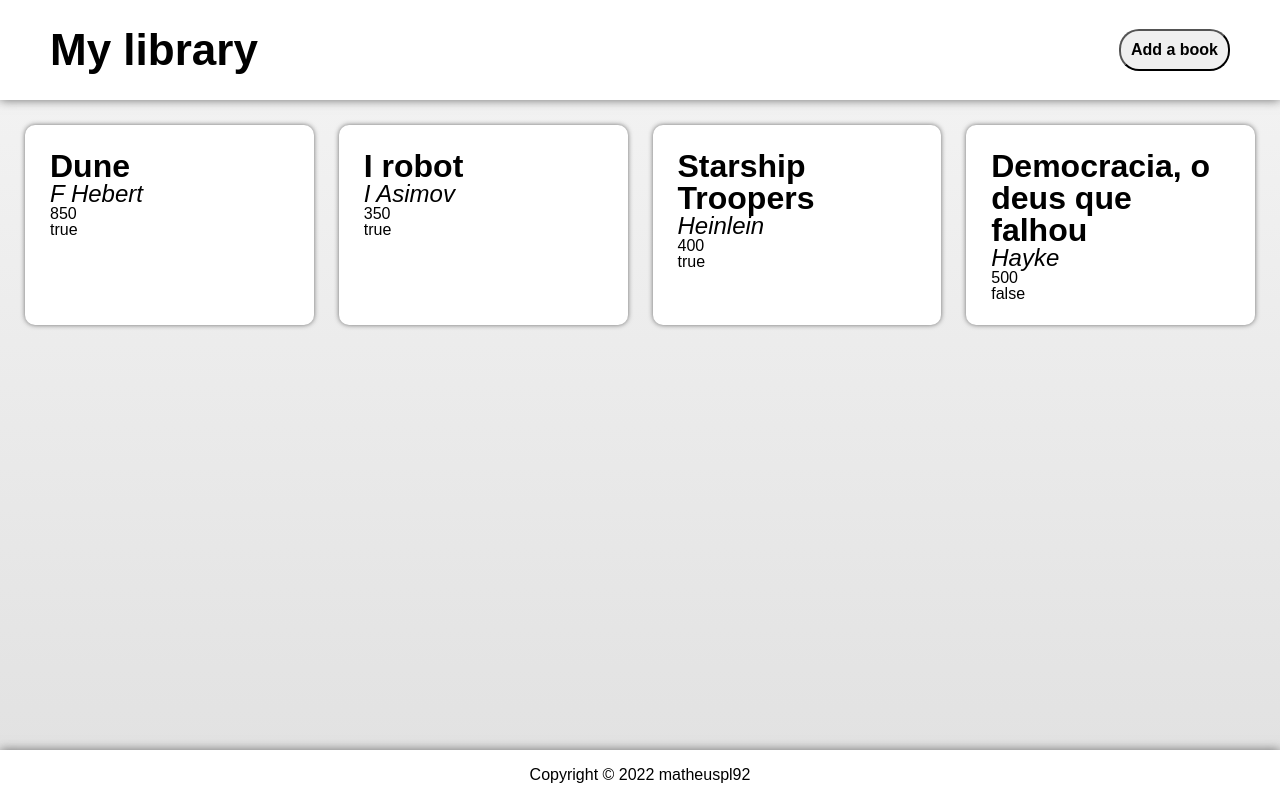
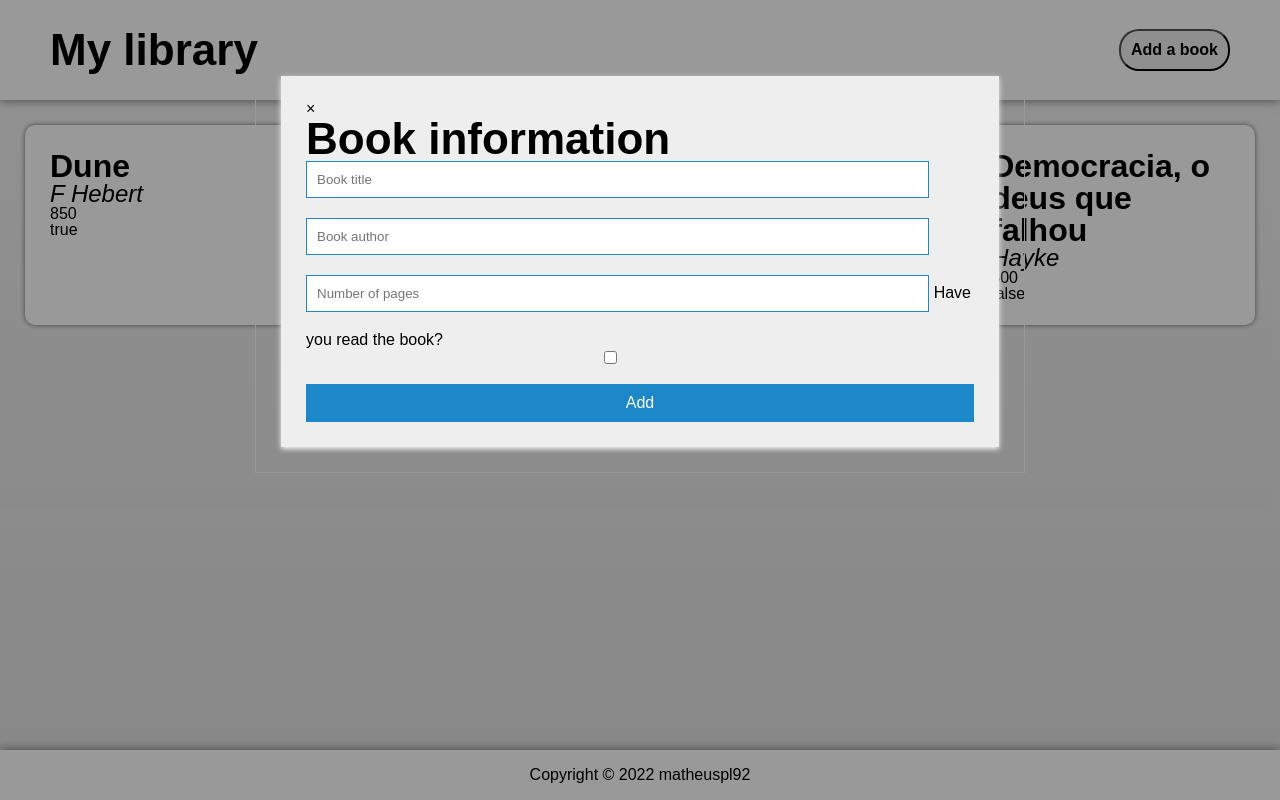
Before and after one commit to matheuspl92/library, a plain HTML site: page index.html in a window 1280 px wide. Both pictures are taken after a click on the button "Add a book". Drawn offline with Linux system fonts and the light colour scheme.

Commit message:
Implement basic add book functionality

```diff
--- a/index.html
+++ b/index.html
@@ -14,6 +14,22 @@
         <button id="add-book">Add a book</button>
     </header>
     <div class="container"></div>
+    <div id="modalOne" class="modal">
+        <div class="modal-content">
+          <div class="book-form">
+            <a class="close">&times;</a>
+            <h2>Book information</h2>
+            <div>
+              <input id="book-name" type="text" name="bookName" placeholder="Book title" />
+              <input id="book-author" type="text" name="bookAuthor" placeholder="Book author" />
+              <input id="book-pages" type="number" name="bookPages" placeholder="Number of pages" />
+              <label for="wasBookRead">Have you read the book?</label>
+              <input id="wasBookRead" type="checkbox" name="wasBookRead"/>
+            </div>
+            <button id="confirm-add">Add</button>
+          </div>
+        </div>
+      </div>
     <footer>
         <p>Copyright © 2022 matheuspl92</p>
     </footer>
--- a/script.js
+++ b/script.js
@@ -12,6 +12,7 @@ function addBookToLibrary(bookName, bookAuthor, bookPages, wasBookRead) {
     newBook.wasBookRead = wasBookRead;
 
     myLibrary.push(newBook);
+    console.log("BOOK ADDED!");
 }
 
 addBookToLibrary("Dune", "F Hebert", 850, true);
@@ -21,7 +22,7 @@ addBookToLibrary("Democracia, o deus que falhou", "Hayke", 500, false);
 
 console.log(myLibrary);
 
-function createCard(book){
+function createCard(book) {
     const cardContainer = document.createElement("div");
     cardContainer.classList.add("card");
 
@@ -45,6 +46,9 @@ function createCard(book){
 
 function showLibrary() {
     const container = document.querySelector(".container");
+    while (container.firstChild) {
+        container.removeChild(container.lastChild);
+    }
 
     myLibrary.forEach(book => {
         container.appendChild(createCard(book));
@@ -52,3 +56,33 @@ function showLibrary() {
 }
 
 showLibrary();
+
+const addBookBtn = document.querySelector("#add-book");
+addBookBtn.addEventListener("click", () => {
+    document.getElementById("modalOne").style.display = "block";
+})
+
+let closeBtns = [...document.querySelectorAll(".close")];
+closeBtns.forEach(function (btn) {
+    btn.onclick = function () {
+        let modal = btn.closest(".modal");
+        modal.style.display = "none";
+    };
+});
+
+window.onclick = function (event) {
+    if (event.target.className === "modal") {
+        event.target.style.display = "none";
+    }
+};
+
+const confirmBookBtn = document.querySelector("#confirm-add");
+confirmBookBtn.addEventListener("click", () => {
+    document.getElementById("modalOne").style.display = "none";
+    addBookToLibrary(document.getElementById("book-name").value,
+                     document.getElementById("book-author").value,
+                     document.getElementById("book-pages").value,
+                     document.getElementById("wasBookRead").value);
+    showLibrary();
+
+})
--- a/style.css
+++ b/style.css
@@ -104,3 +104,53 @@ h4 {
 	padding: 10px;
 	border-radius: 20px;
 }
+
+.modal {
+    display: none;
+    position: fixed;
+    z-index: 8;
+    left: 0;
+    top: 0;
+    width: 100%;
+    height: 100%;
+    overflow: auto;
+    background-color: rgb(0, 0, 0);
+    background-color: rgba(0, 0, 0, 0.4);
+}
+
+.modal-content {
+    margin: 50px auto;
+    border: 1px solid #999;
+    width: 60%;
+}
+
+span {
+    color: #666;
+    display: block;
+    padding: 0 0 5px;
+}
+
+.book-form {
+    padding: 25px;
+    margin: 25px;
+    box-shadow: 0 2px 5px #f5f5f5;
+    background: #eee;
+}
+
+input {
+    width: 90%;
+    padding: 10px;
+    margin-bottom: 20px;
+    border: 1px solid #1c87c9;
+    outline: none;
+}
+
+.book-form button {
+    width: 100%;
+    padding: 10px;
+    border: none;
+    background: #1c87c9;
+    font-size: 16px;
+    font-weight: 400;
+    color: #fff;
+}
```
